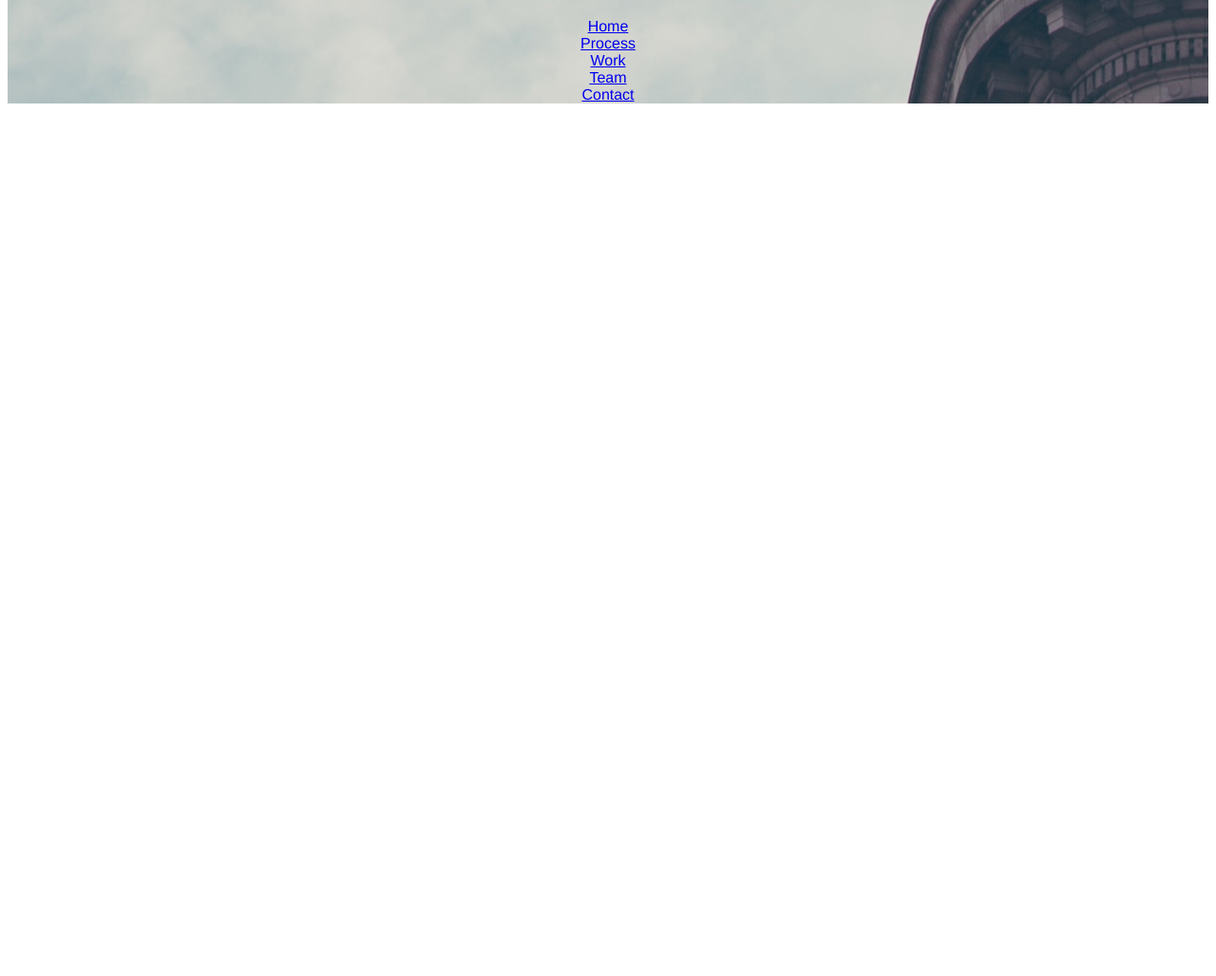
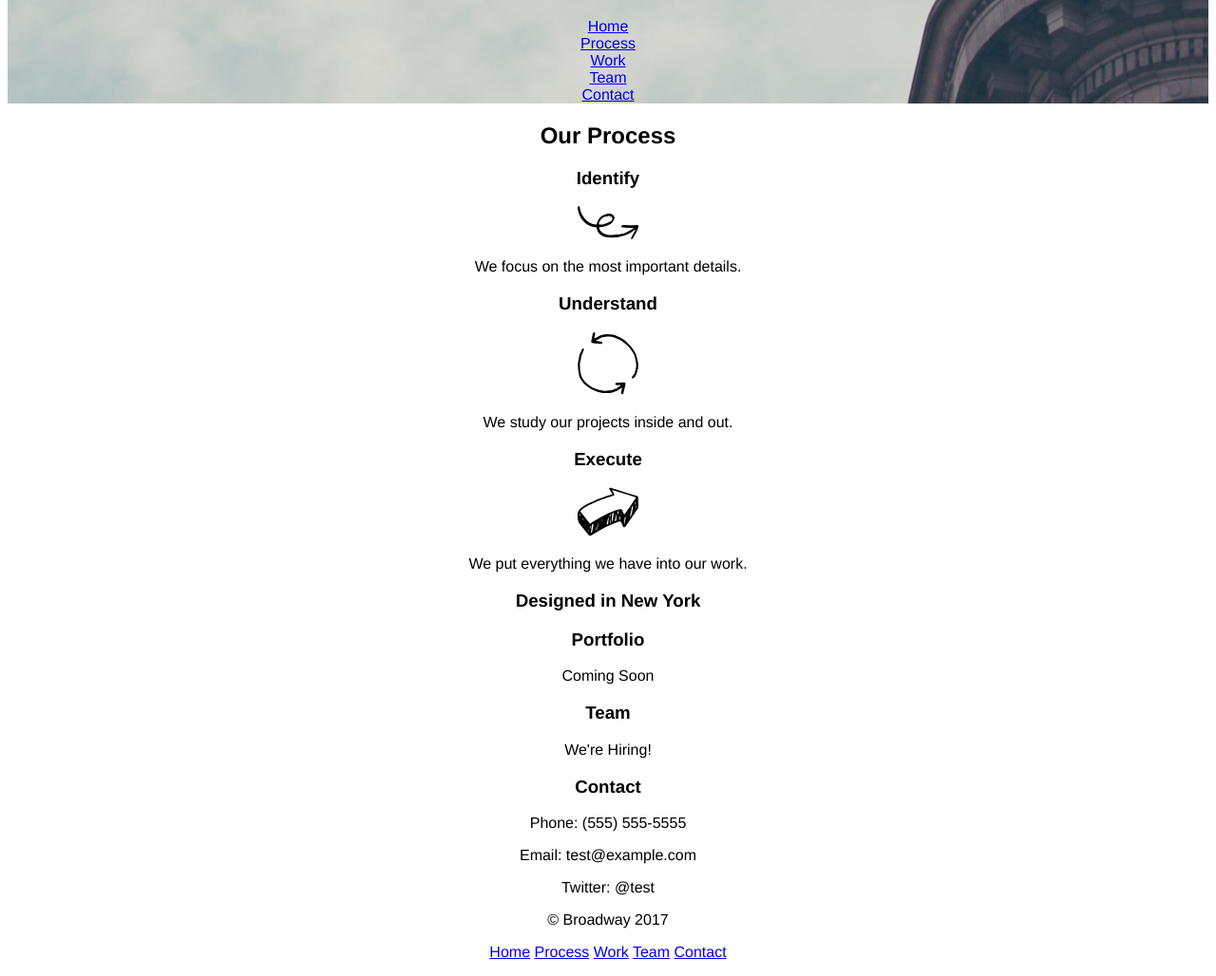
Before and after one commit to carolynhaines/Broadway, a plain HTML site: page index.html in a window 1280 px wide. Shown: the part 61-1089 px from the top of the page at 95% size. Before the commit the page ends 800 px from the top, so only its background shows below. Drawn offline with Linux system fonts and the light colour scheme.

Commit message:
Add rest of page content

```diff
--- a/index.html
+++ b/index.html
@@ -6,15 +6,64 @@
     <title>Broadway Design</title>
   </head>
   <body>
+
+<!-- Header and Main Nav -->
     <header class="header">
       <h1>Broadway Design</h1>
       <nav>
-        <a href="#" class="nav">Home</a><br />
-        <a href="#" class="nav">Process</a><br />
-        <a href="#" class="nav">Work</a><br />
-        <a href="#" class="nav">Team</a><br />
-        <a href="#" class="nav">Contact</a>
+        <a href="index.html" class="nav">Home</a><br />
+        <a href="index.html" class="nav">Process</a><br />
+        <a href="index.html" class="nav">Work</a><br />
+        <a href="index.html" class="nav">Team</a><br />
+        <a href="index.html" class="nav">Contact</a>
       </nav>
     </header>
+
+<!-- Process Section -->
+    <section>
+      <h2>Our Process</h2>
+      <h3>Identify</h3>
+      <img src="./resources/images/identify.svg" alt="Identify icon">
+      <p>We focus on the most important details.</p>
+
+      <h3>Understand</h3>
+      <img src="./resources/images/understand.svg" alt="Understand icon">
+      <p>We study our projects inside and out.</p>
+
+      <h3>Execute</h3>
+      <img src="./resources/images/execute.svg" alt="Execute icon">
+      <p>We put everything we have into our work.</p>
+    </section>
+
+
+    <!-- Lower Section -->
+    <section>
+      <h3 id="image-subhead">Designed in New York</h3>
+
+      <h3>Portfolio</h3>
+      <p>Coming Soon</p>
+
+      <h3>Team</h3>
+      <p>We're Hiring!</p>
+
+      <h3>Contact</h3>
+      <p>Phone: (555) 555-5555</p>
+      <p>Email: test@example.com</p>
+      <p>Twitter: @test</p>
+    </section>
+
+    <!-- Footer Bar -->
+    <footer>
+     <p class="footer">© Broadway 2017
+       <nav>
+         <a href="index.html" class="nav">Home</a>
+         <a href="index.html" class="nav">Process</a>
+         <a href="index.html" class="nav">Work</a>
+         <a href="index.html" class="nav">Team</a>
+         <a href="index.html" class="nav">Contact</a>
+       </nav>
+     </p>
+    </footer>
+
   </body>
 </html>
```
